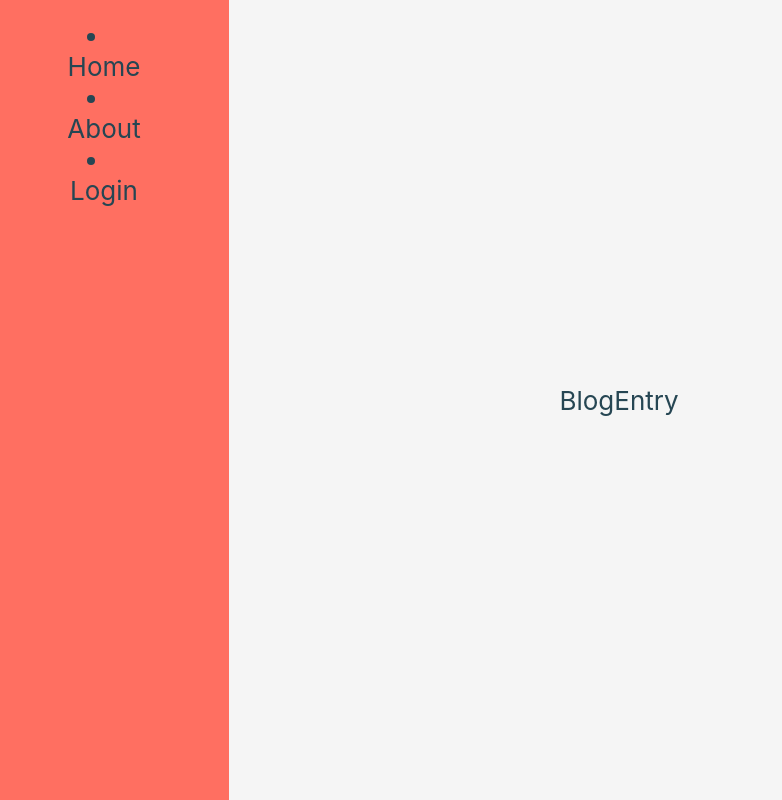
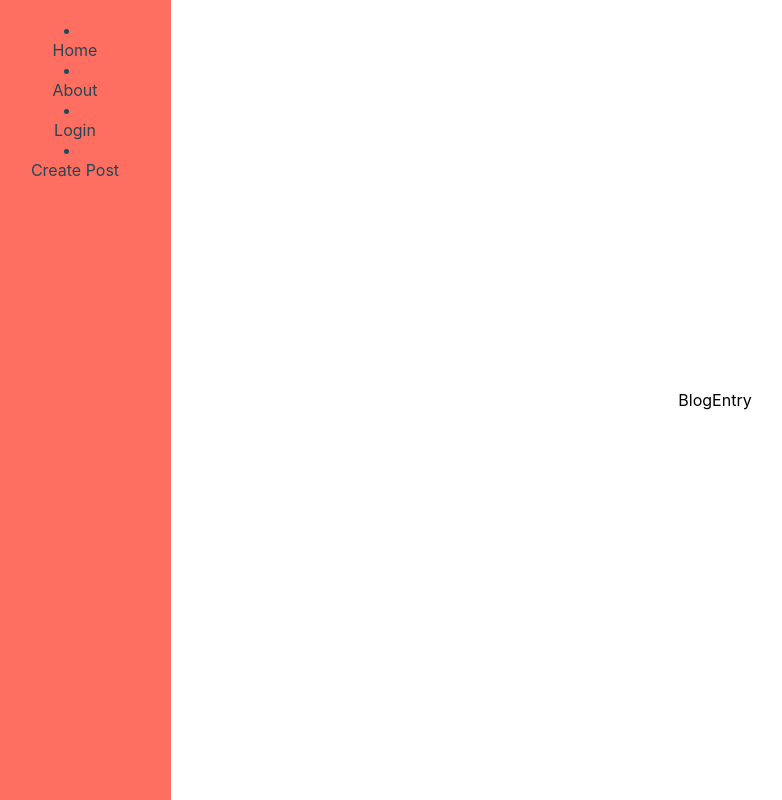
Before and after one commit to neuralcoral/BlogWebsite, a React (Create React App) app: page / in a window 1280 px wide. Shown: the whole page, without its empty margins (21-803 px from the left). Built offline with nearby package versions, Linux system fonts and the light colour scheme.

Commit message:
Updated CreatePost

```diff
--- a/package.json
+++ b/package.json
@@ -3,10 +3,6 @@
   "version": "0.1.0",
   "private": true,
   "dependencies": {
-    "@emotion/react": "^11.13.3",
-    "@emotion/styled": "^11.13.0",
-    "@mdxeditor/editor": "^3.11.0",
-    "@mui/material": "^6.0.0",
     "@testing-library/jest-dom": "^5.17.0",
     "@testing-library/react": "^13.4.0",
     "@testing-library/user-event": "^13.5.0",
@@ -16,6 +12,7 @@
     "@types/react-dom": "^18.3.0",
     "react": "^18.3.1",
     "react-dom": "^18.3.1",
+    "react-markdown": "^9.0.1",
     "react-router-dom": "^6.26.1",
     "react-scripts": "5.0.1",
     "typescript": "^4.9.5",
--- a/src/App.css
+++ b/src/App.css
@@ -1,33 +1,7 @@
-.App {
-  text-align: center;
+.container {
+    display: flex;
+    justify-content: center;
+    align-items: center;
+    height: 100vh;
+    margin-left: 15vw; /* This margin shifts it to the right of the side-nav */
 }
-
-@media (prefers-reduced-motion: no-preference) {
-  .App-logo {
-    animation: App-logo-spin infinite 20s linear;
-  }
-}
-
-.App-header {
-  background-color: #F5F5F5;
-  min-height: 100vh;
-  display: flex;
-  flex-direction: column;
-  align-items: center;
-  justify-content: center;
-  font-size: calc(10px + 2vmin);
-  color: #264653;
-}
-
-.App-link {
-  color: #61dafb;
-}
-
-@keyframes App-logo-spin {
-  from {
-    transform: rotate(0deg);
-  }
-  to {
-    transform: rotate(360deg);
-  }
-}
--- a/src/App.tsx
+++ b/src/App.tsx
@@ -3,30 +3,33 @@ import { BrowserRouter, Routes, Route } from 'react-router-dom';
 import Home from './components/Home/Home';
 import Login from './components/Login/Login';
 import CreatePost from './components/CreatePost/CreatePost';
+import NavBar from "./components/NavBar/NavBar"
 
 function App() {
   return (
-    <div className="App">
+    <>
       <header className="App-header">
+      </header>
+        <NavBar/>
+        <div className='container'>
           <BrowserRouter>
             <Routes>
               <Route
                 path="/"
-              element={ <Home/> }
+                element={<Home />}
               />
               <Route
                 path="/login"
-              element= { <Login/> }
+                element={<Login />}
               />
               <Route
                 path="/createPost"
-              element= { <CreatePost/>}
+                element={<CreatePost />}
               />
-
             </Routes>
           </BrowserRouter>
-      </header>
         </div>
+    </>
   );
 }
 
--- a/src/components/CreatePost/CreatePost.css
+++ b/src/components/CreatePost/CreatePost.css
@@ -1,5 +1,10 @@
  .editor {
- background: white;
- width: 100%;
- height: 100%
-}
+  background-color: pink;
+ }
+
+ .editor textarea {
+  resize: none;
+  display: center;
+  width: 75vw;
+  height: 75vh;
+ }
--- a/src/components/CreatePost/CreatePost.tsx
+++ b/src/components/CreatePost/CreatePost.tsx
@@ -1,36 +1,20 @@
-import '@mdxeditor/editor/style.css'
 import './CreatePost.css'
-import { MDXEditor, UndoRedo, BoldItalicUnderlineToggles, toolbarPlugin, headingsPlugin, listsPlugin, quotePlugin, thematicBreakPlugin, Button } from '@mdxeditor/editor'
+import Markdown from 'react-markdown';
 import {useState} from 'react'
+import NavBar from '../NavBar/NavBar';
 
 const CreatePost: React.FC = () => {
-    const [text, setText] = useState("Hello World");
-
+    const [value, setValue] = useState("# Mark Down World");
 
     return (
-        <MDXEditor
-          className='editor'
-          markdown={text}
-          onChange={setText}
-          plugins={[
-            headingsPlugin(),
-            quotePlugin(),
-            listsPlugin(),
-            thematicBreakPlugin(),
-            toolbarPlugin({
-              toolbarContents: () => (
-                <>
-                  {' '}
-                  <UndoRedo />
-                  <BoldItalicUnderlineToggles />
-                  <Button />
-                </>
-              )
-            })
-          ]}
-        />
+      <div className="editor">
+        <textarea
+          onChange={e => setValue(e.target.value)}
+        >{value}</textarea>
+        <Markdown>{value}</Markdown>
+      </div>
+    );
 
-    );
 };
 
 export default CreatePost;
--- a/src/components/Home/Home.tsx
+++ b/src/components/Home/Home.tsx
@@ -1,9 +1,7 @@
-import NavBar from "../NavBar/NavBar"
 import Content from "../Content/Content"
 
 const Home: React.FC = () => {
     return <>
-        <NavBar/>
         <Content />
     </>
 }
--- /dev/null
+++ b/src/components/Login/Login.css
@@ -0,0 +1,4 @@
+.login {
+    text-align: center;
+    position: relative;
+}
--- a/src/components/Login/Login.tsx
+++ b/src/components/Login/Login.tsx
@@ -1,5 +1,6 @@
 import { useState } from 'react';
 import { Link, useNavigate } from 'react-router-dom';
+import './Login.css';
 
 const Login = () => {
     const [username, setUsername] = useState("Username");
@@ -18,7 +19,7 @@ const Login = () => {
 
 
     return (
-        <>
+        <div className="login">
             <Link to="/" className="home-link">
                 Home
             </Link>
@@ -29,7 +30,7 @@ const Login = () => {
                 <br />
                 <button onClick={handleSubmitLogin}>Login</button>
             </form>
-        </>
+        </div>
     )
 }
 
--- a/src/components/NavBar/NavBar.css
+++ b/src/components/NavBar/NavBar.css
@@ -1,6 +1,7 @@
 .side-nav {
     height: 100vh;
-    width: 250px;
+    width: 15vw;
+    text-align: center;
     position: fixed;
     top: 0;
     left: 0;
@@ -25,6 +26,10 @@
     color: #264653;
   }
 
-  .side-nav ul li a:hover {
+  .side-nav a:hover {
     background-color: #4CAFAB;
   }
+
+  .side-nav a:focus {
+    background-color: #5CBFAC;
+  }
--- a/src/components/NavBar/NavBar.tsx
+++ b/src/components/NavBar/NavBar.tsx
@@ -4,9 +4,10 @@ import './NavBar.css';
 const NavBar: React.FC = () => {
     return (
         <div className="side-nav">
-            <li><a href="">Home</a></li>
+            <li><a href="/">Home</a></li>
             <li><a href="about">About</a></li>
             <li><a href="login">Login</a></li>
+            <li><a href="createPost">Create Post</a></li>
         </div>
     );
 }
```
Also changed, not shown: 1 other file (tests, documents, lock files or other folders). Lines whose indentation alone changed are shown as unchanged.
